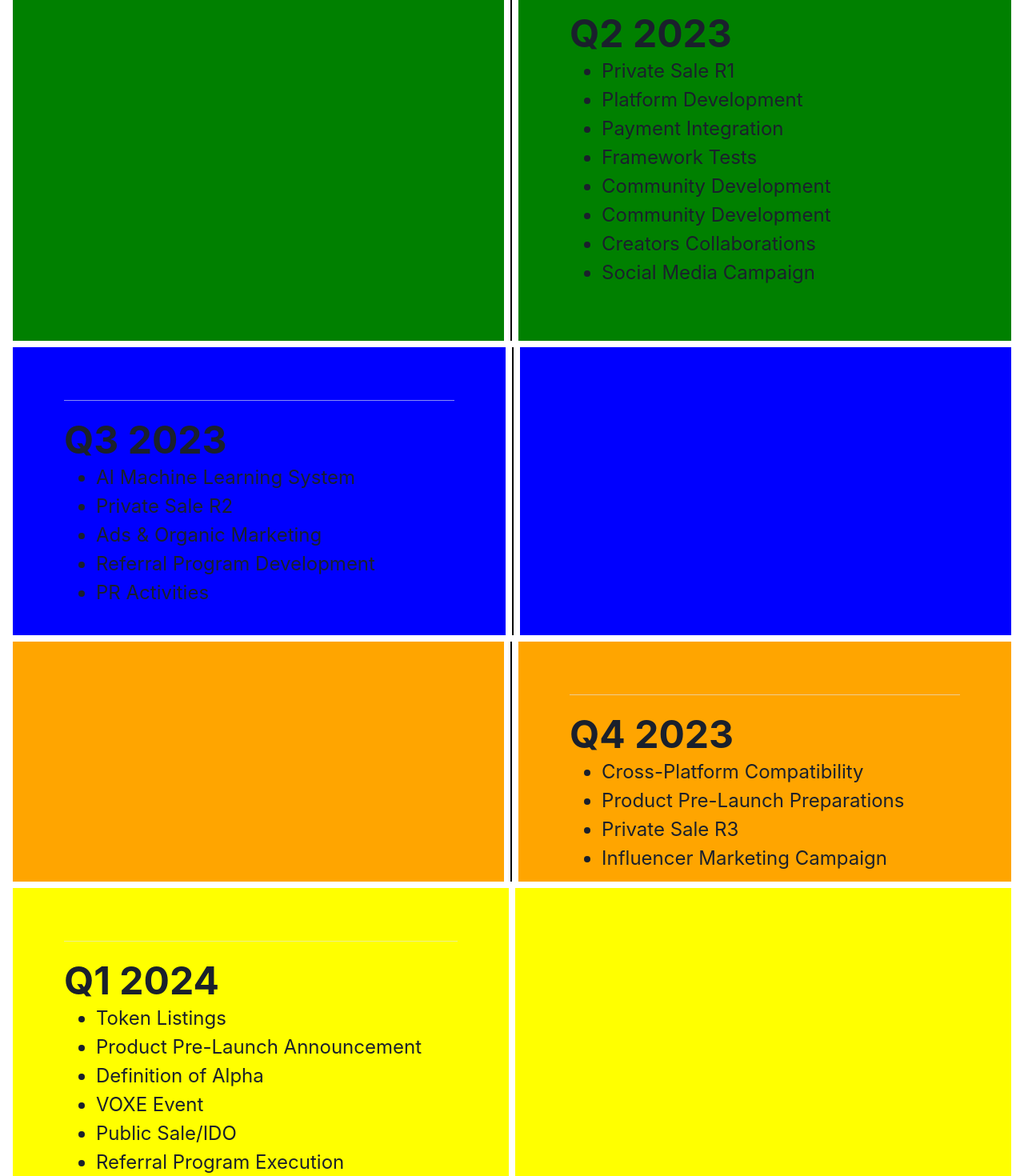
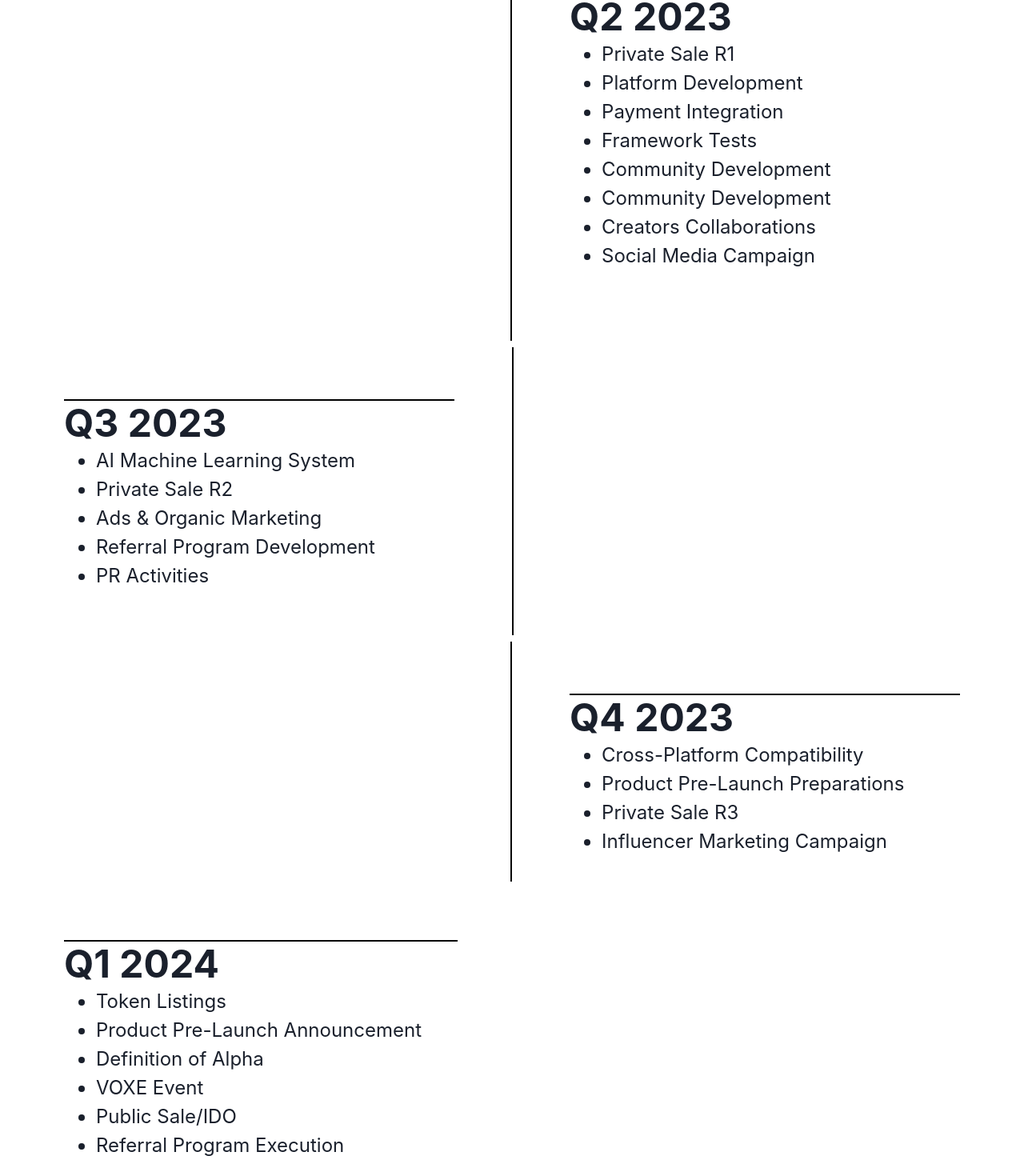
Before and after one commit to Mishaalkhan135/chakraui-animation, a Next.js app: page / in a window 1280 px wide. Shown: the part 528-1998 px from the top of the page at 80% size. Built offline with nearby package versions, Linux system fonts and the light colour scheme.

Commit message:
Lines moving at scroll

```diff
--- a/src/component/DividerAnimation.tsx
+++ b/src/component/DividerAnimation.tsx
@@ -1,12 +1,73 @@
-import { Box, Container, Divider, HStack } from "@chakra-ui/react";
-import React from "react";
-import styles from "./Roadmap.module.css";
-import { FaDotCircle } from "react-icons/fa";
+import { Box } from "@chakra-ui/react";
+import { motion } from "framer-motion";
+import { useRef, useState } from "react";
+import { useInView } from "react-intersection-observer";
 
 const DividerAnimation = () => {
+	const parentRef = useRef(null);
+	const { ref, inView } = useInView({ threshold: 0.5 });
+	const parentHeight = parentRef.current ? parentRef.current.clientHeight : 0;
+	const [isHovered, setIsHovered] = useState(false);
+	const [scrollPosition, setScrollPosition] = useState(0);
+	const [scrollDirection, setScrollDirection] = useState("down");
+
+	const handleHoverStart = () => {
+		setIsHovered(true);
+	};
+
+	const handleHoverEnd = () => {
+		setIsHovered(false);
+	};
+
+	const handleScroll = () => {
+		const currentPosition = window.scrollY;
+		setScrollDirection(currentPosition > scrollPosition ? "down" : "up");
+		setScrollPosition(currentPosition);
+	};
+
+	const getLinePercentage = () => {
+		if (scrollDirection === "down") {
+			return scrollPosition / parentHeight > 1
+				? 1
+				: scrollPosition / parentHeight;
+		} else {
+			return scrollPosition / parentHeight < 0
+				? 0
+				: 1 - scrollPosition / parentHeight;
+		}
+	};
+
 	return (
-		<Box w={"100%"} cursor={"pointer"} className={styles.roadmap}>
-			<Divider className={styles["roadmap-divider"]} />
+		<Box ref={parentRef} position='relative' h='2px'>
+			<Box
+				ref={ref}
+				position='absolute'
+				left={0}
+				top='50%'
+				w='100%'
+				h='2px'
+				bg='gray'
+				onMouseEnter={handleHoverStart}
+				onMouseLeave={handleHoverEnd}
+			>
+				<motion.div
+					style={{
+						width: `${getLinePercentage() * 100}%`,
+						height: "100%",
+						backgroundColor: isHovered || inView ? "black" : "gray",
+					}}
+					animate={{
+						width: `${
+							isHovered || inView
+								? "100%"
+								: scrollDirection === "down"
+								? getLinePercentage() * 100 + "%"
+								: (1 - getLinePercentage()) * 100 + "%"
+						}`,
+					}}
+					transition={{ duration: 0.9 }}
+				/>
+			</Box>
 		</Box>
 	);
 };
--- a/src/component/MainComponent.tsx
+++ b/src/component/MainComponent.tsx
@@ -12,6 +12,21 @@
 import { useState, useEffect } from "react";
 
 const MainComponent = () => {
+	const [scrollPercent, setScrollPercent] = useState(0);
+
+	useEffect(() => {
+		const handleScroll = () => {
+			const scrollPosition = window.pageYOffset;
+			const height =
+				document.documentElement.scrollHeight -
+				document.documentElement.clientHeight;
+			const percentScrolled = scrollPosition / height;
+			setScrollPercent(percentScrolled);
+		};
+		window.addEventListener("scroll", handleScroll);
+		return () => window.removeEventListener("scroll", handleScroll);
+	}, []);
+
 	return (
 		<Container maxW={"8xl"}>
 			<Heading
@@ -24,7 +39,7 @@
 			</Heading>
 			<Stack>
 				<HStack>
-					<Box w={"calc(50% - 1px)"} h={"360px"} bg={"red"} p={16}>
+					<Box w={"calc(50% - 1px)"} h={"360px"} p={16}>
 						<DividerAnimation />
 						<Heading fontSize={"5xl"}>Q1 2023</Heading>
 						<UnorderedList>
@@ -46,12 +61,12 @@
 						</UnorderedList>
 					</Box>
 					<Box w={"2px"} h={"360px"} bg={"black"}></Box>
-					<Box w={"calc(50% - 1px)"} h={"360px"} bg={"red"}></Box>
+					<Box w={"calc(50% - 1px)"} h={"360px"}></Box>
 				</HStack>
 				<HStack>
-					<Box w={"calc(50% - 1px)"} h={"500px"} bg={"green"}></Box>
+					<Box w={"calc(50% - 1px)"} h={"500px"}></Box>
 					<Box w={"2px"} h={"500px"} bg={"black"}></Box>
-					<Box w={"calc(50% - 1px)"} h={"500px"} bg={"green"} p={16}>
+					<Box w={"calc(50% - 1px)"} h={"500px"} p={16}>
 						<DividerAnimation />
 						<Heading fontSize={"5xl"}>Q2 2023</Heading>
 						<UnorderedList>
@@ -83,7 +98,7 @@
 					</Box>
 				</HStack>
 				<HStack>
-					<Box w={"calc(50% - 1px)"} h={"360px"} bg={"blue"} p={16}>
+					<Box w={"calc(50% - 1px)"} h={"360px"} p={16}>
 						<DividerAnimation />
 						<Heading fontSize={"5xl"}> Q3 2023</Heading>
 						<UnorderedList>
@@ -105,12 +120,12 @@
 						</UnorderedList>
 					</Box>
 					<Box w={"2px"} h={"360px"} bg={"black"}></Box>
-					<Box w={"calc(50% - 1px)"} h={"360px"} bg={"blue"}></Box>
+					<Box w={"calc(50% - 1px)"} h={"360px"}></Box>
 				</HStack>
 				<HStack>
-					<Box w={"calc(50% - 1px)"} h={"300px"} bg={"orange"}></Box>
+					<Box w={"calc(50% - 1px)"} h={"300px"}></Box>
 					<Box w={"2px"} h={"300px"} bg={"black"}></Box>
-					<Box w={"calc(50% - 1px)"} h={"300px"} bg={"orange"} p={16}>
+					<Box w={"calc(50% - 1px)"} h={"300px"} p={16}>
 						<DividerAnimation />
 						<Heading fontSize={"5xl"}>Q4 2023</Heading>
 						<UnorderedList>
@@ -130,7 +145,7 @@
 					</Box>
 				</HStack>
 				<HStack>
-					<Box w={"calc(50% - 1px)"} h={"360px"} bg={"yellow"} p={16}>
+					<Box w={"calc(50% - 1px)"} h={"360px"} p={16}>
 						<DividerAnimation />
 						<Heading fontSize={"5xl"}>Q1 2024</Heading>
 						<UnorderedList>
@@ -154,7 +169,7 @@
 							</ListItem>
 						</UnorderedList>
 					</Box>
-					<Box w={"calc(50% - 1px)"} h={"360px"} bg={"yellow"}></Box>
+					<Box w={"calc(50% - 1px)"} h={"360px"}></Box>
 				</HStack>
 			</Stack>
 		</Container>
```
